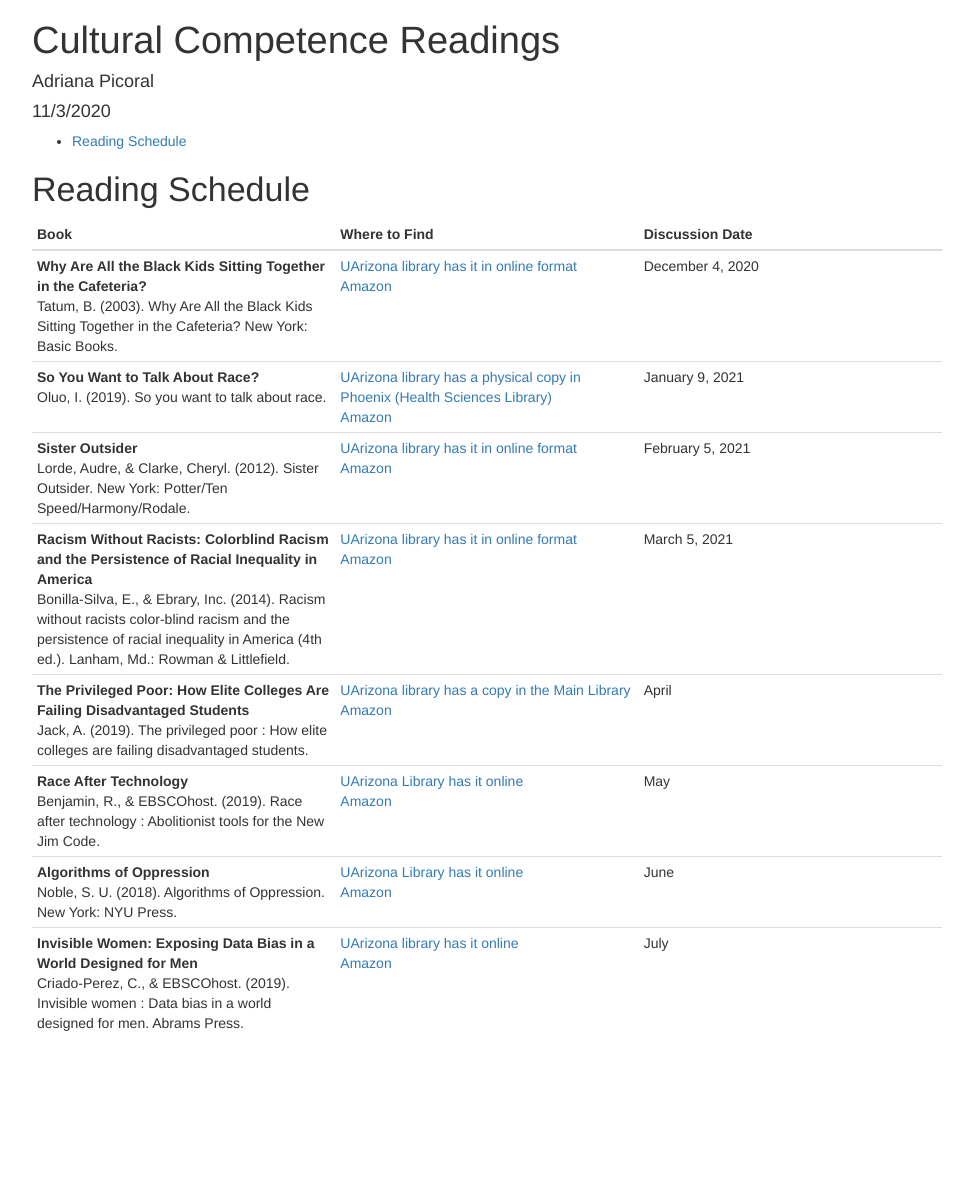
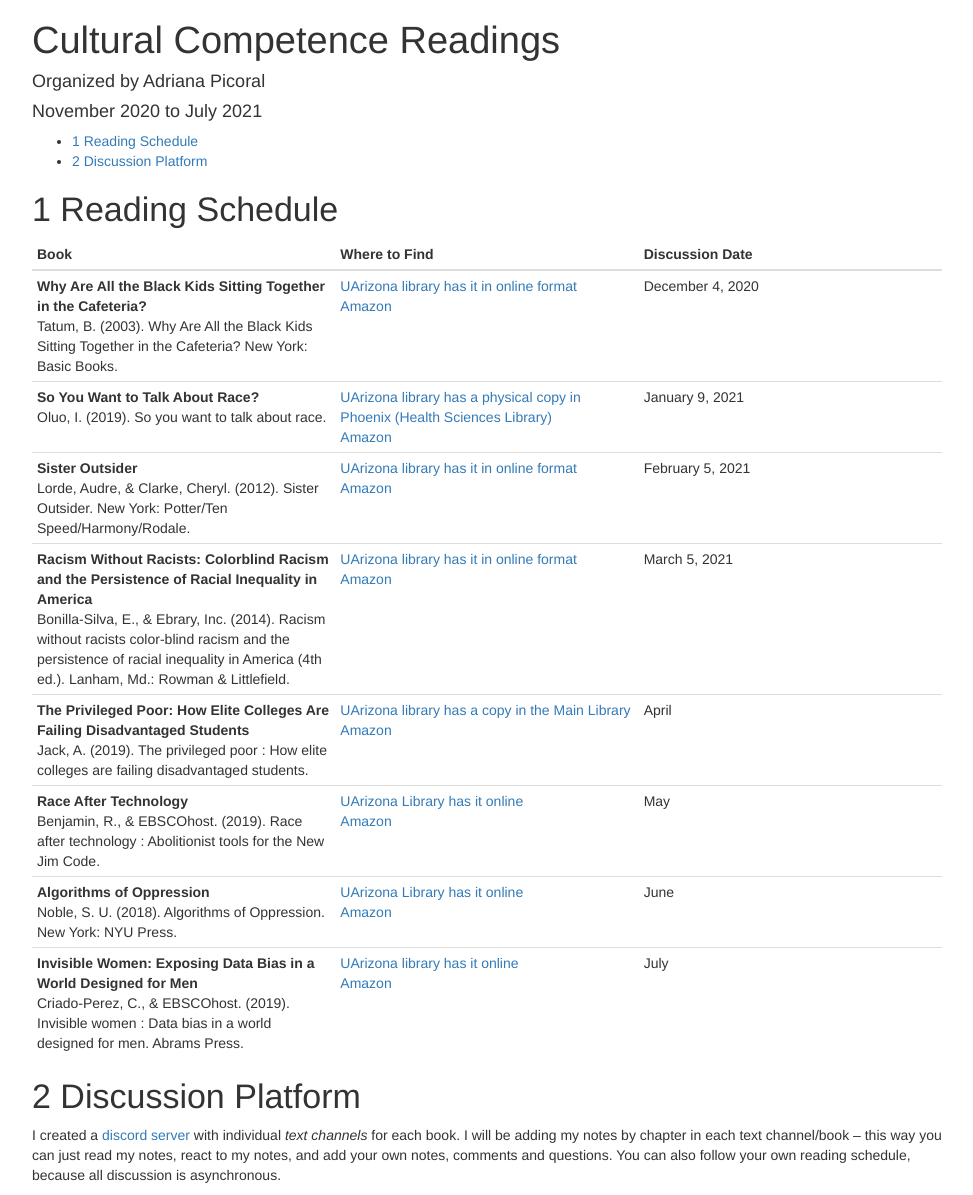
Before and after one commit to picoral/cultural_competence_readings, a plain HTML site: page index.html in a window 1280 px wide. Shown: the whole page, without its empty margins (153-1126 px from the left). Before the commit the page ends 1058 px from the top, so only its background shows below. Drawn offline with nearby package versions, Linux system fonts and the light colour scheme; some packages are replaced by stand-ins of ours.

Commit message:
added discord server link

```diff
--- a/index.html
+++ b/index.html
@@ -9,7 +9,7 @@
 <meta http-equiv="X-UA-Compatible" content="IE=EDGE" />
 
 
-<meta name="author" content="Adriana Picoral" />
+<meta name="author" content="Organized by Adriana Picoral" />
 
 
 <title>Cultural Competence Readings</title>
@@ -406,19 +406,20 @@ summary {
 
 
 <h1 class="title toc-ignore">Cultural Competence Readings</h1>
-<h4 class="author">Adriana Picoral</h4>
-<h4 class="date">11/3/2020</h4>
+<h4 class="author">Organized by Adriana Picoral</h4>
+<h4 class="date">November 2020 to July 2021</h4>
 
 </div>
 
 <div id="TOC">
 <ul>
-<li><a href="#reading-schedule">Reading Schedule</a></li>
+<li><a href="#reading-schedule"><span class="toc-section-number">1</span> Reading Schedule</a></li>
+<li><a href="#discussion-platform"><span class="toc-section-number">2</span> Discussion Platform</a></li>
 </ul>
 </div>
 
 <div id="reading-schedule" class="section level1">
-<h1>Reading Schedule</h1>
+<h1><span class="header-section-number">1</span> Reading Schedule</h1>
 <table>
 <colgroup>
 <col width="33%"></col>
@@ -476,6 +477,10 @@ summary {
 </tbody>
 </table>
 </div>
+<div id="discussion-platform" class="section level1">
+<h1><span class="header-section-number">2</span> Discussion Platform</h1>
+<p>I created a <a href="https://discord.gg/hAQvkZfetY">discord server</a> with individual <em>text channels</em> for each book. I will be adding my notes by chapter in each text channel/book – this way you can just read my notes, react to my notes, and add your own notes, comments and questions. You can also follow your own reading schedule, because all discussion is asynchronous.</p>
+</div>
 
 
 
```
